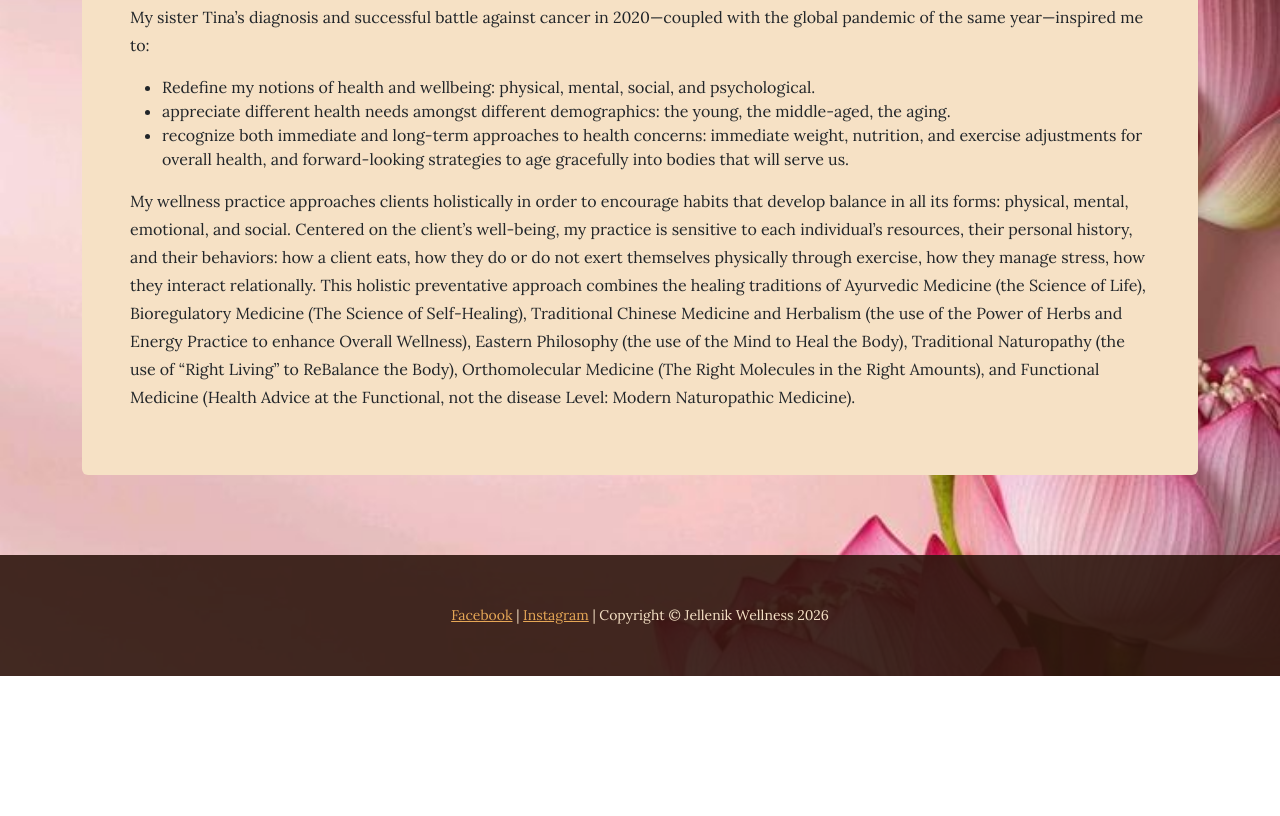
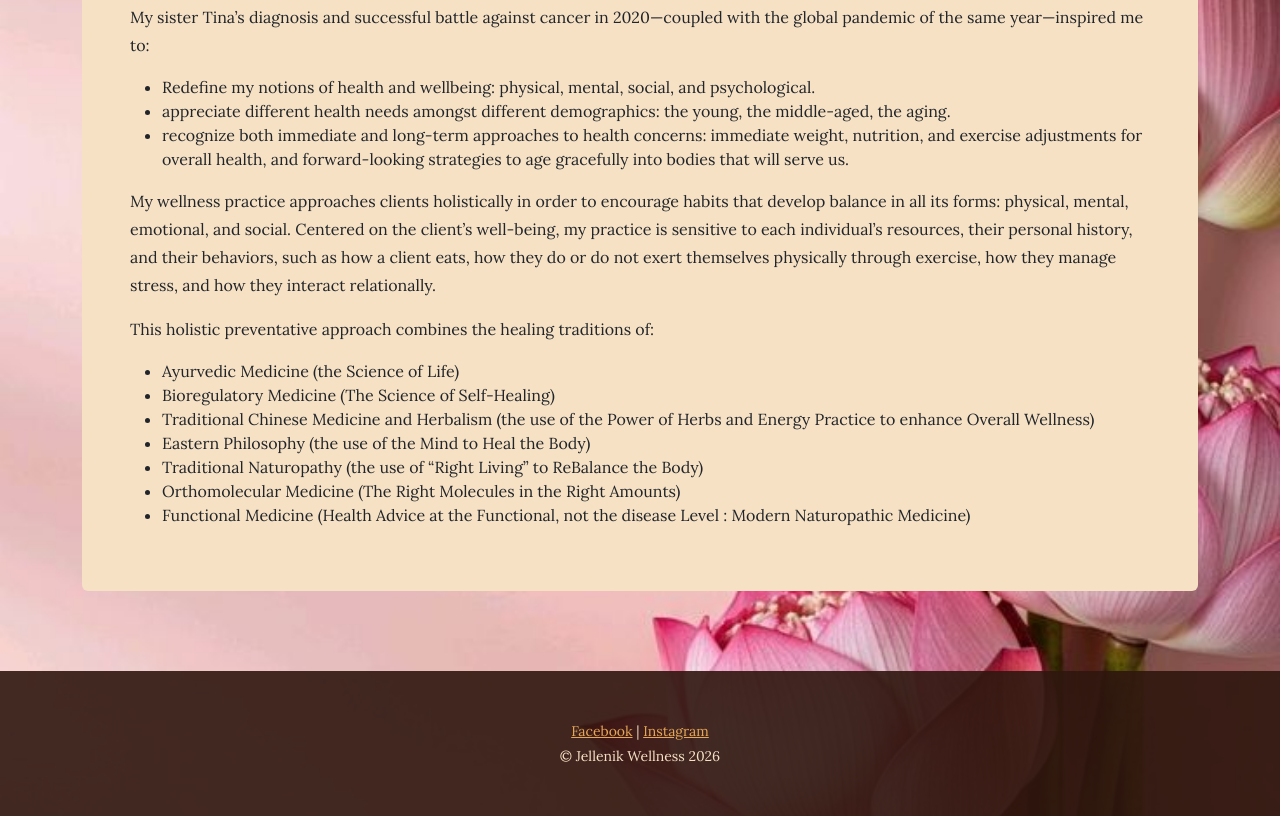
Before and after one commit to rileyskief/JellenikWellnessRepo, a plain HTML site: page JellenikWellness/about.html in a window 1280 px wide. Shown: the part 739-1555 px from the top of the page. Before the commit the page ends 1415 px from the top, so only its background shows below. Drawn offline with nearby package versions, Linux system fonts and the light colour scheme.

Commit message:
insta link reorganization

```diff
--- a/JellenikWellness/about.html
+++ b/JellenikWellness/about.html
@@ -46,18 +46,24 @@
                                 </h2>
                                 <p>My sister Tina’s diagnosis and successful battle against cancer in 2020—coupled with the global pandemic of the same year—inspired me to:</p>
                                 <ul>
-
                                     <li>Redefine my notions of health and wellbeing: physical, mental, social, and psychological.</li>
                                     <li>appreciate different health needs amongst different demographics: the young, the middle-aged, the aging.</li>
                                     <li>recognize both immediate and long-term approaches to health concerns: immediate weight, nutrition, and exercise adjustments for overall health, and forward-looking strategies
                                         to age gracefully into bodies that will serve us.</li>
                                 </ul>
                                 <p>My wellness practice approaches clients holistically in order to encourage habits that develop balance in all its forms: physical, mental, emotional, and social.
-                                    Centered on the client’s well-being, my practice is sensitive to each individual’s resources, their personal history, and their behaviors: how a client eats, how they do or do not exert themselves physically through exercise,
-                                    how they manage stress, how they interact relationally. This holistic preventative approach combines the healing traditions of Ayurvedic Medicine (the Science of Life), Bioregulatory Medicine (The Science of Self-Healing),
-                                    Traditional Chinese Medicine and Herbalism (the use of the Power of Herbs and Energy Practice to enhance Overall Wellness), Eastern Philosophy (the use of the Mind to Heal the Body),
-                                    Traditional Naturopathy (the use of “Right Living” to ReBalance the Body), Orthomolecular Medicine (The Right Molecules in the Right Amounts), and Functional Medicine (Health Advice at the Functional, not the disease Level: Modern Naturopathic Medicine).
-                                </p>
+                                    Centered on the client’s well-being, my practice is sensitive to each individual’s resources, their personal history, and their behaviors, such as how a client eats, how they do or do not exert themselves physically through exercise,
+                                    how they manage stress, and how they interact relationally.</p>
+                                <p>This holistic preventative approach combines the healing traditions of:</p>
+                                <ul>
+                                    <li>Ayurvedic Medicine (the Science of Life)</li>
+                                    <li>Bioregulatory Medicine (The Science of Self-Healing) </li>
+                                    <li>Traditional Chinese Medicine and Herbalism (the use of the Power of Herbs and Energy Practice to enhance Overall Wellness)</li>
+                                    <li>Eastern Philosophy (the use of the Mind to Heal the Body) </li>
+                                    <li>Traditional Naturopathy (the use of “Right Living” to ReBalance the Body)</li>
+                                    <li>Orthomolecular Medicine (The Right Molecules in the Right Amounts)</li>
+                                    <li>Functional Medicine (Health Advice at the Functional, not the disease Level : Modern Naturopathic Medicine)</li>
+                                </ul>
                             </div>
                         </div>
                     </div>
@@ -65,7 +71,16 @@
             </div>
         </section>
         <footer class="footer text-faded text-center py-5">
-            <div class="container"><p class="m-0 small"><a href="https://www.facebook.com/jellenikwellness" target="_blank">Facebook</a> | <a href="https://www.instagram.com/drjellenik/" target="_blank">Instagram</a> | Copyright &copy; Jellenik Wellness 2026</p></div>
+            <div class="container">
+                <p class="m-0 small">
+                  <a href="https://www.facebook.com/jellenikwellness" target="_blank">Facebook</a> |
+                  <a href="https://www.instagram.com/drjellenik/" target="_blank">Instagram</a>
+                </p>
+
+                <p class="m-0 small">
+                &copy; Jellenik Wellness 2026
+                </p>
+            </div>
         </footer>
         <!-- Bootstrap core JS-->
         <script src="https://cdn.jsdelivr.net/npm/bootstrap@5.2.3/dist/js/bootstrap.bundle.min.js"></script>
```
Also changed, not shown: JellenikWellness/home.html (+1 -1 lines).
